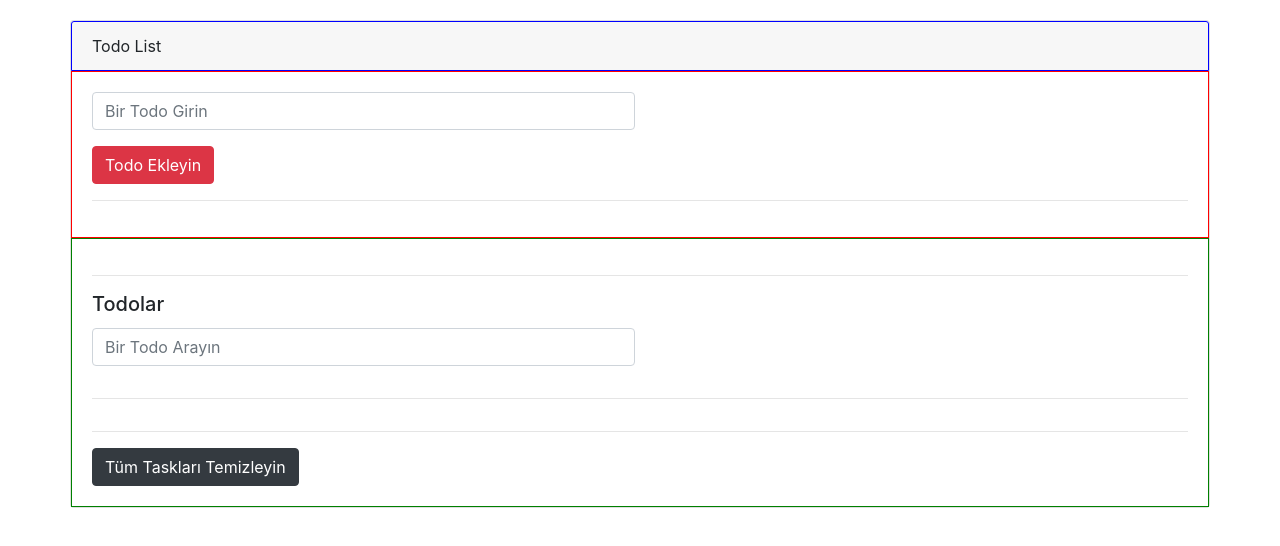
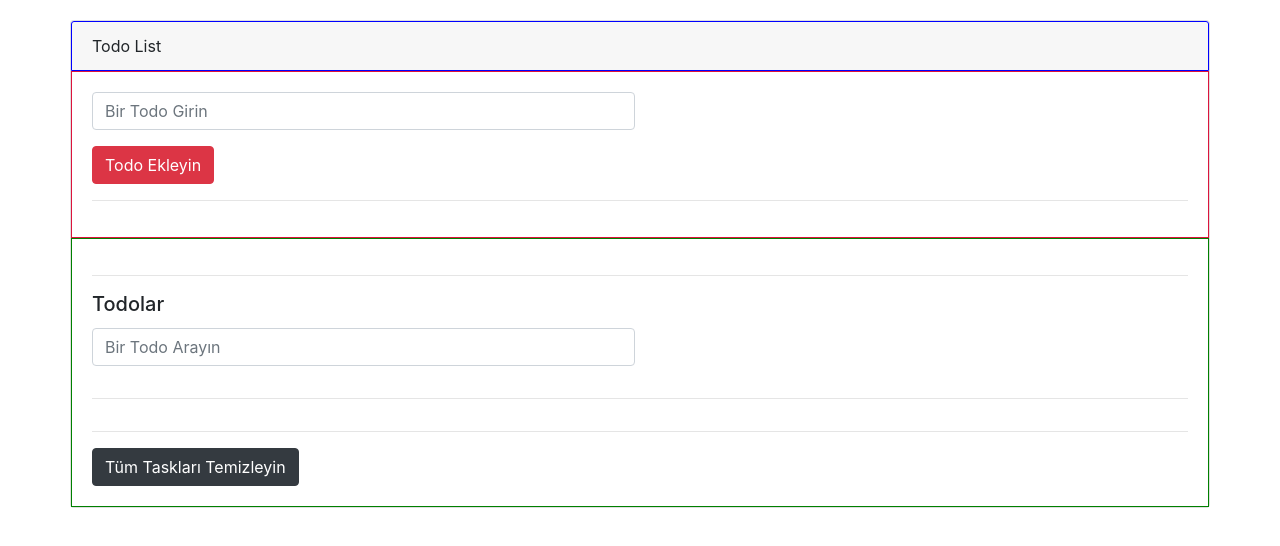
Before and after one commit to TogrulMustafa/todoList, a plain HTML site: page index.html in a window 1280 px wide. Drawn offline with nearby package versions, Linux system fonts and the light colour scheme.

Commit message:
Check it

```diff
--- a/index.html
+++ b/index.html
@@ -9,7 +9,7 @@
     <title>Todo List</title>
     <style>
         .red {
-            border: 1px solid red;
+            border: 1px solid crimson;
         }
         .blue {
             border: 1px solid blue;
```
